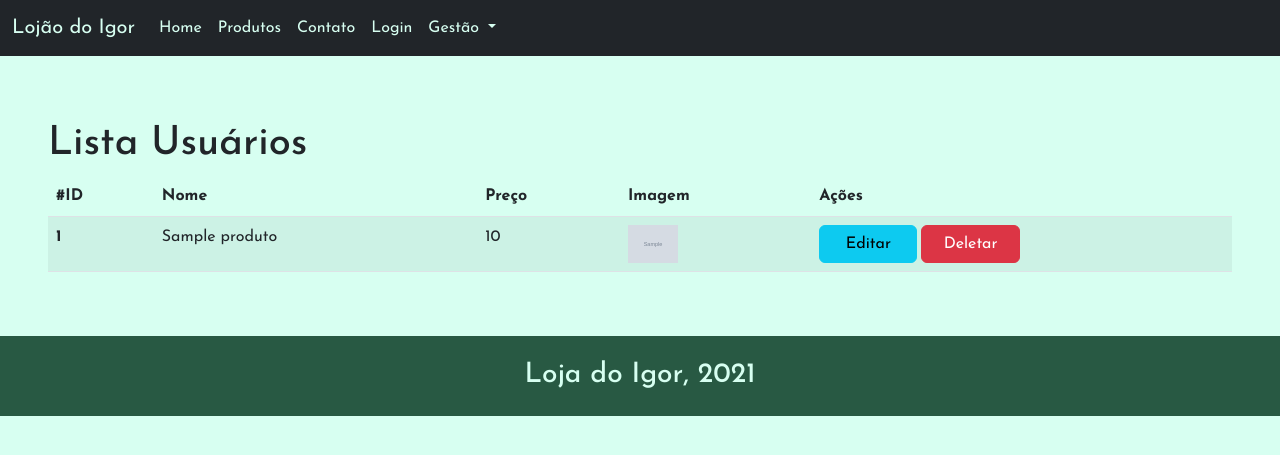
After one commit to igorviniciussantana/shop-system, a Node server app: page /exibir_produtos in a window 1280 px wide. The commit adds this page. Shown: the top 455 px of the page. Run offline with Node 20, Linux system fonts and the light colour scheme; tables that the repository leaves empty hold one stand-in row (values such as "Sample post"); grey boxes marked "Sample" are stand-in pictures; some libraries are stand-ins or nearby versions.

Commit message:
feat: add produtos functionality

```diff
--- a/index.js
+++ b/index.js
@@ -3,6 +3,7 @@ const app = express();
 const hbs = require('express-handlebars');
 const bodyParser = require('body-parser');
 const Usuario = require('./models/Usuario');
+const Produto = require('./models/Produto');
 const PORT = process.env.PORT || 3000;
 
 //configuracao do handleBars
@@ -12,30 +13,32 @@ app.engine('hbs', hbs.engine({
 }));
 
 app.use('/', express.static('public'));
-app.use(bodyParser.urlencoded({extended:false}))
+app.use(bodyParser.urlencoded({ extended: false }))
 app.set('view engine', 'hbs');
 
 //rota inicial
 //redenriza o home.hbs para abra dentro da tag {{{body}}} no layout
-app.get('/', (req, res)=>{
+app.get('/', (req, res) => {
     res.render('home');
 })
 
-app.get('/cad_users', (req, res)=>{
+app.get('/cad_users', (req, res) => {
     res.render('cad_users');
 })
 
-app.get('/exibir_users', async (req, res)=>{
-    const retorna = await Usuario.findAll().then((valores) =>{
+app.get('/exibir_users', async (req, res) => {
+    const retorna = await Usuario.findAll().then((valores) => {
 
-if(valores.length > 0){
+        if (valores.length > 0) {
 
-return res.render('exibir_users', {NavActiveUsers:true, table:true,
-usuarios: valores.map(valores => valores.toJSON())})
+            return res.render('exibir_users', {
+                NavActiveUsers: true, table: true,
+                usuarios: valores.map(valores => valores.toJSON())
+            })
 
 
-}else{
-    res.render('exibir_users',{NavActiveUsers:true,table:false})
+        } else {
+            res.render('exibir_users', { NavActiveUsers: true, table: false })
             console.log(valores)
         }
     }).catch((err) => {
@@ -47,12 +50,12 @@ console.log(`Houve um problema: ${err}`)
 
 })
 
-app.get('/editar_users', (req, res)=>{
+app.get('/editar_users', (req, res) => {
     res.render('editar_users');
 })
 
 
-app.post('/insert_users', (req,res)=>{
+app.post('/insert_users', (req, res) => {
     console.log(req.body)
 
     var name = req.body.name;
@@ -63,10 +66,10 @@ Usuario.create({
         name: name,
         email: email.toLowerCase(),
         password: password
-}).then(function(){
+    }).then(function () {
         console.log('Cadastro realizado com sucesso!');
         return res.redirect('/exibir_users');
-}).catch(function(erro){
+    }).catch(function (erro) {
         console.log(`Ops, deu erro: ${erro}`);
     })
 
@@ -74,18 +77,19 @@ Usuario.create({
 
 })
 
-app.post('/editar_users', (req,res) =>{
+app.post('/editar_users', (req, res) => {
 
     var id = req.body.id
-Usuario.findByPk(id).then((dados)=>{
-return res.render('editar_users', {error: false, id: dados.id, name: dados.name, email: dados.email, password: dados.password})}).catch((err)=>{
+    Usuario.findByPk(id).then((dados) => {
+        return res.render('editar_users', { error: false, id: dados.id, name: dados.name, email: dados.email, password: dados.password })
+    }).catch((err) => {
         console.log(err);
-return res.render('editar_users', {error: true, problema:'Não é possível editar este registro'})
+        return res.render('editar_users', { error: true, problema: 'Não é possível editar este registro' })
 
 
     })
 
-app.post('/update_users', (req, res)=>{
+    app.post('/update_users', (req, res) => {
         var name = req.body.name;
         var email = req.body.email;
         var password = req.body.password;
@@ -96,16 +100,17 @@ name: name,
                 email: email.toLowerCase(),
                 password: password
             },
-{ where: {
+            {
+                where: {
                     id: req.body.id
                 }
             }
 
-).then((resultado)=>{
+        ).then((resultado) => {
             console.log(resultado)
             return res.redirect('/exibir_users')
 
-}).catch((err)=>{
+        }).catch((err) => {
             console.log(err)
 
         })
@@ -118,12 +123,125 @@ console.log(err)
 
 })
 
-app.post("/delete_users", function(req,res){
+app.post("/delete_users", function (req, res) {
 
 
-Usuario.destroy({where: {id: req.body.id}}).then((retorno)=>{
+    Usuario.destroy({ where: { id: req.body.id } }).then((retorno) => {
         return res.redirect('/exibir_users')
-}).catch((err)=>{
+    }).catch((err) => {
+        console.log(err)
+    })
+})
+
+// PRODUTOS
+
+app.get('/cad_produtos', (req, res) => {
+    res.render('cad_produtos');
+})
+
+app.get('/exibir_produtos', async (req, res) => {
+    const retorna = await Produto.findAll().then((valores) => {
+
+        if (valores.length > 0) {
+
+            return res.render('exibir_produtos', {
+                NavActiveUsers: true, lista: true,
+                produtos: valores.map(valores => valores.toJSON())
+            })
+
+
+        } else {
+            res.render('exibir_produtos', { NavActiveUsers: true, lista: false })
+            console.log(valores)
+        }
+    }).catch((err) => {
+
+        console.log(`Houve um problema: ${err}`)
+
+
+    })
+
+})
+
+app.get('/editar_produtos', (req, res) => {
+    res.render('editar_produtos');
+})
+
+
+app.post('/insert_produtos', (req, res) => {
+    console.log(req.body)
+
+    var name = req.body.name;
+    var price = req.body.price;
+    var img = req.body.img;
+
+    Produto.create({
+        name: name,
+        price: price,
+        img: img
+    }).then(function () {
+        console.log('Cadastro realizado com sucesso!');
+        return res.redirect('/exibir_produtos');
+    }).catch(function (erro) {
+        console.log(`Ops, deu erro: ${erro}`);
+    })
+
+
+
+})
+
+app.post('/editar_produtos', (req, res) => {
+
+    var id = req.body.id
+    Produto.findByPk(id).then((dados) => {
+        return res.render('editar_produtos', { error: false, id: dados.id, name: dados.name, price: dados.price, img: dados.img })
+    }).catch((err) => {
+        console.log(err);
+        return res.render('editar_produtos', { error: true, problema: 'Não é possível editar este registro' })
+
+
+    })
+
+    app.post('/update_produtos', (req, res) => {
+        var name = req.body.name;
+        var price = req.body.price;
+        var img = req.body.img;
+
+        Produto.update(
+            {
+                name: name,
+                price: price,
+                img: img
+            },
+            {
+                where: {
+                    id: req.body.id
+                }
+            }
+
+        ).then((resultado) => {
+            console.log(resultado)
+            return res.redirect('/exibir_produtos')
+
+        }).catch((err) => {
+            console.log(err)
+
+        })
+
+
+
+    })
+
+
+
+})
+
+app.post("/delete_produtos", function (req, res) {
+
+
+    Produto.destroy({ where: { id: req.body.id } }).then((retorno) => {
+        return res.redirect('/exibir_produtos')
+    }).catch((err) => {
         console.log(err)
     })
 })
--- a/public/style.css
+++ b/public/style.css
@@ -3,6 +3,11 @@
 *{
     font-family: 'Josefin Sans', sans-serif;
 
+}
+
+
+.img-thumb{
+    max-width: 50px;
 }
 
 body{
--- /dev/null
+++ b/views/exibir_produtos.hbs
@@ -0,0 +1,48 @@
+<div class="p-5 rounded mt-3">
+  <h1>Lista Usuários</h1>
+  {{#if lista}}
+  <table class="table table-striped">
+    <thead>
+      <tr>
+        <th scope="col">#ID</th>
+        <th scope="col">Nome</th>
+        <th scope="col">Preço</th>
+        <th scope="col">Imagem</th>
+        <th scope="col">Ações</th>
+      </tr>
+    </thead>
+    <tbody>
+      {{#each produtos}}
+      <tr>
+        <th scope="row">{{id}}</th>
+        <td>{{name}}</td>
+        <td>{{price}}</td>
+        <td><img src="{{img}}" class="img-thumb"></td>
+        <td>
+          <div class="row g-1">
+            <div class="col-6 col-md-3">
+              <form action="/editar_produtos" method="post">
+              <input type="hidden" name="id" value="{{id}}">
+              <button class="w-100 btn btn-info">Editar</button>
+              </form>
+            </div>
+            <div class="col-6 col-md-3">
+                <form action="/delete_produtos" method="post">
+                 <input type="hidden" name="id" value="{{id}}">
+              <button class="w-100 btn btn-danger">Deletar</button>
+              </form>
+            </div>
+          </div>
+        </td>
+      </tr>
+      {{/each}}
+    </tbody>
+  </table>
+  {{else}}
+  <div class="card mt-4">
+    <div class="card-body">
+      Nenhum dado encontrado
+    </div>
+  </div>
+  {{/if}}
+</div>
--- a/views/layouts/main.hbs
+++ b/views/layouts/main.hbs
@@ -32,7 +32,7 @@
                         <a class="nav-link active" aria-current="page" href="/">Home</a>
                     </li>
                     <li class="nav-item">
-                        <a class="nav-link" href="/cad_users">Produtos</a>
+                        <a class="nav-link" href="/cad_produtos">Produtos</a>
                     </li>
                     <li class="nav-item">
                         <a class="nav-link" href="/cad_users">Contato</a>
@@ -53,8 +53,8 @@
                                 <hr class="dropdown-divider">
                             </li>
                             <li><h3 class="mx-1">Produtos</h3></li>
-                            <li><a class="dropdown-item" href="#">Exibir Produtos</a></li>
-                            <li><a class="dropdown-item" href="#">Cadastro Produtos</a></li>
+                            <li><a class="dropdown-item" href="/exibir_produtos">Exibir Produtos</a></li>
+                            <li><a class="dropdown-item" href="/cad_produtos">Cadastro Produtos</a></li>
 
                         </ul>
                     </li>
```
Also changed, not shown: models/Produto.js (added, +26 -0 lines), views/cad_produtos.hbs (added, +24 -0 lines), views/editar_produtos.hbs (added, +12 -0 lines). Lines whose indentation alone changed are shown as unchanged.
